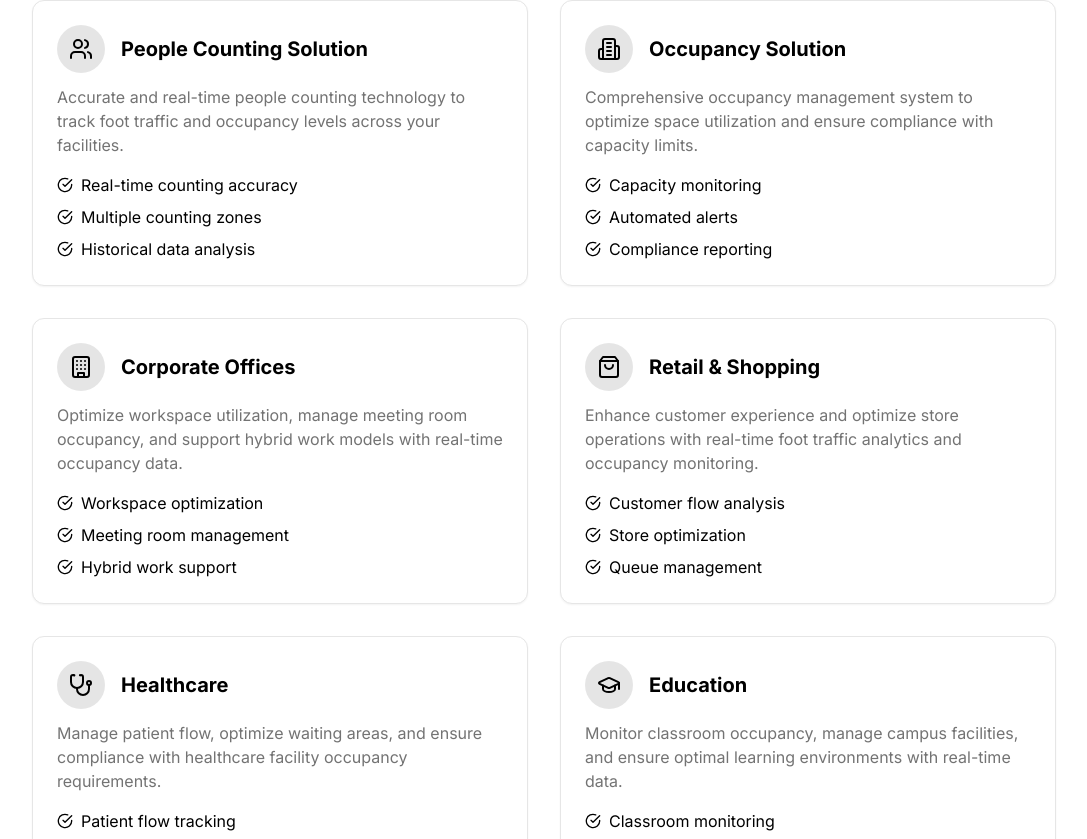
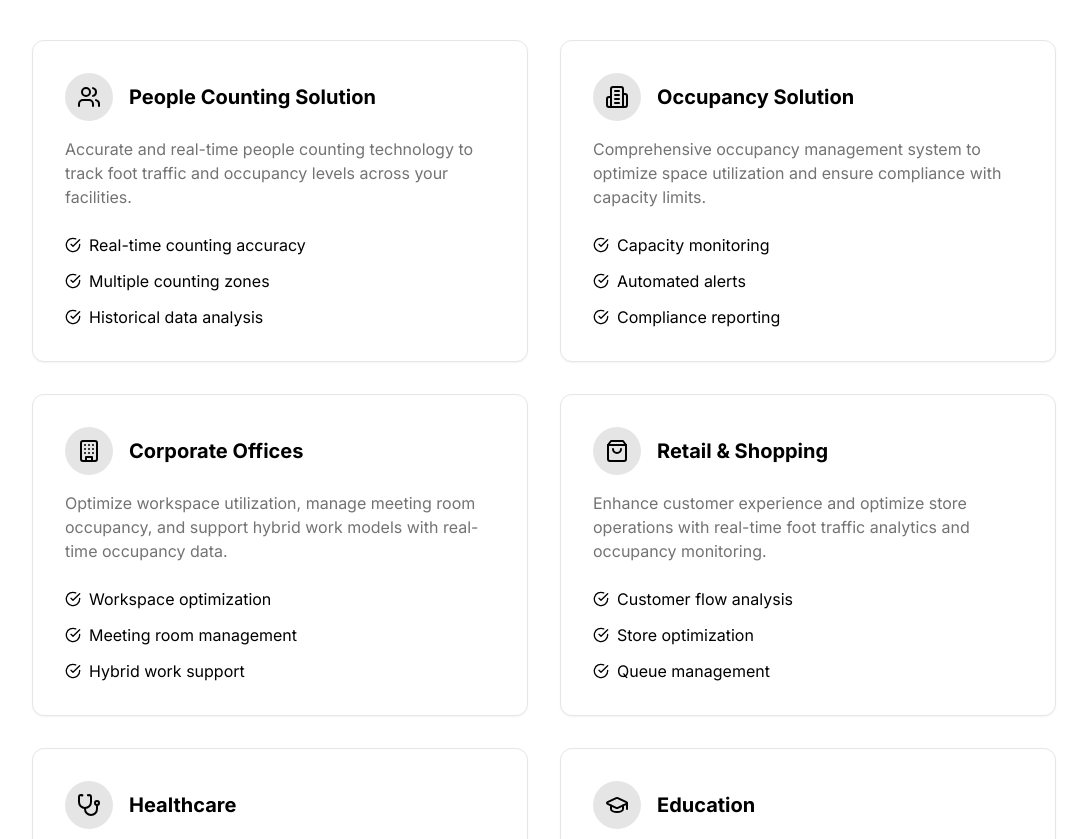
Before and after one commit to Ashishsingh0529/occupancy-iq, a Next.js app: page / in a window 1280 px wide. Shown: the part 1021-1860 px from the top of the page, without its empty margins (96-1183 px from the left). Built offline with nearby package versions, Linux system fonts and the light colour scheme.

Commit message:
style: improve solutions section padding and spacing for better visual balance

```diff
--- a/app/page.tsx
+++ b/app/page.tsx
@@ -120,10 +120,10 @@ export default function Page() {
           </div>
         </section>
 
-        <section id="solutions" className="w-full py-12 md:py-24 lg:py-32 bg-white">
+        <section id="solutions" className="w-full py-16 md:py-24 lg:py-32 bg-white">
           <div className="container px-4 md:px-6">
-            <div className="flex flex-col items-center justify-center space-y-4 text-center">
-              <div className="space-y-2">
+            <div className="flex flex-col items-center justify-center space-y-6 text-center mb-12">
+              <div className="space-y-3">
                 <div className="inline-block rounded-lg bg-primary px-3 py-1 text-sm text-primary-foreground">
                   Solutions
                 </div>
@@ -135,18 +135,18 @@ export default function Page() {
                 </p>
               </div>
             </div>
-            <div className="mx-auto grid max-w-5xl gap-8 py-12 lg:grid-cols-2">
-              <div id="people-counting" className="rounded-xl border bg-background p-6 shadow-sm">
-                <div className="flex items-center gap-4">
+            <div className="mx-auto grid max-w-5xl gap-6 sm:gap-8 py-8 lg:grid-cols-2">
+              <div id="people-counting" className="rounded-xl border bg-background p-8 shadow-sm hover:shadow-md transition-shadow">
+                <div className="flex items-center gap-4 mb-4">
                   <div className="rounded-full bg-primary/10 p-3">
                     <Users className="h-6 w-6 text-primary" />
                   </div>
                   <h3 className="text-xl font-bold">People Counting Solution</h3>
                 </div>
-                <p className="mt-3 text-muted-foreground">
+                <p className="text-muted-foreground mb-6">
                   Accurate and real-time people counting technology to track foot traffic and occupancy levels across your facilities.
                 </p>
-                <ul className="mt-4 grid gap-2">
+                <ul className="grid gap-3">
                   <li className="flex items-center gap-2">
                     <CheckCircle className="h-4 w-4 text-primary" />
                     <span>Real-time counting accuracy</span>
@@ -161,17 +161,17 @@ export default function Page() {
                   </li>
                 </ul>
               </div>
-              <div id="occupancy" className="rounded-xl border bg-background p-6 shadow-sm">
-                <div className="flex items-center gap-4">
+              <div id="occupancy" className="rounded-xl border bg-background p-8 shadow-sm hover:shadow-md transition-shadow">
+                <div className="flex items-center gap-4 mb-4">
                   <div className="rounded-full bg-primary/10 p-3">
                     <Building2 className="h-6 w-6 text-primary" />
                   </div>
                   <h3 className="text-xl font-bold">Occupancy Solution</h3>
                 </div>
-                <p className="mt-3 text-muted-foreground">
+                <p className="text-muted-foreground mb-6">
                   Comprehensive occupancy management system to optimize space utilization and ensure compliance with capacity limits.
                 </p>
-                <ul className="mt-4 grid gap-2">
+                <ul className="grid gap-3">
                   <li className="flex items-center gap-2">
                     <CheckCircle className="h-4 w-4 text-primary" />
                     <span>Capacity monitoring</span>
@@ -186,18 +186,18 @@ export default function Page() {
                   </li>
                 </ul>
               </div>
-              <div id="corporate" className="rounded-xl border bg-background p-6 shadow-sm">
-                <div className="flex items-center gap-4">
+              <div id="corporate" className="rounded-xl border bg-background p-8 shadow-sm hover:shadow-md transition-shadow">
+                <div className="flex items-center gap-4 mb-4">
                   <div className="rounded-full bg-primary/10 p-3">
                     <Building className="h-6 w-6 text-primary" />
                   </div>
                   <h3 className="text-xl font-bold">Corporate Offices</h3>
                 </div>
-                <p className="mt-3 text-muted-foreground">
+                <p className="text-muted-foreground mb-6">
                   Optimize workspace utilization, manage meeting room occupancy, and support hybrid work models with
                   real-time occupancy data.
                 </p>
-                <ul className="mt-4 grid gap-2">
+                <ul className="grid gap-3">
                   <li className="flex items-center gap-2">
                     <CheckCircle className="h-4 w-4 text-primary" />
                     <span>Workspace optimization</span>
@@ -212,18 +212,18 @@ export default function Page() {
                   </li>
                 </ul>
               </div>
-              <div id="retail" className="rounded-xl border bg-background p-6 shadow-sm">
-                <div className="flex items-center gap-4">
+              <div id="retail" className="rounded-xl border bg-background p-8 shadow-sm hover:shadow-md transition-shadow">
+                <div className="flex items-center gap-4 mb-4">
                   <div className="rounded-full bg-primary/10 p-3">
                     <ShoppingBag className="h-6 w-6 text-primary" />
                   </div>
                   <h3 className="text-xl font-bold">Retail & Shopping</h3>
                 </div>
-                <p className="mt-3 text-muted-foreground">
+                <p className="text-muted-foreground mb-6">
                   Enhance customer experience and optimize store operations with real-time foot traffic analytics and
                   occupancy monitoring.
                 </p>
-                <ul className="mt-4 grid gap-2">
+                <ul className="grid gap-3">
                   <li className="flex items-center gap-2">
                     <CheckCircle className="h-4 w-4 text-primary" />
                     <span>Customer flow analysis</span>
@@ -238,18 +238,18 @@ export default function Page() {
                   </li>
                 </ul>
               </div>
-              <div id="healthcare" className="rounded-xl border bg-background p-6 shadow-sm">
-                <div className="flex items-center gap-4">
+              <div id="healthcare" className="rounded-xl border bg-background p-8 shadow-sm hover:shadow-md transition-shadow">
+                <div className="flex items-center gap-4 mb-4">
                   <div className="rounded-full bg-primary/10 p-3">
                     <Stethoscope className="h-6 w-6 text-primary" />
                   </div>
                   <h3 className="text-xl font-bold">Healthcare</h3>
                 </div>
-                <p className="mt-3 text-muted-foreground">
+                <p className="text-muted-foreground mb-6">
                   Manage patient flow, optimize waiting areas, and ensure compliance with healthcare facility
                   occupancy requirements.
                 </p>
-                <ul className="mt-4 grid gap-2">
+                <ul className="grid gap-3">
                   <li className="flex items-center gap-2">
                     <CheckCircle className="h-4 w-4 text-primary" />
                     <span>Patient flow tracking</span>
@@ -264,18 +264,18 @@ export default function Page() {
                   </li>
                 </ul>
               </div>
-              <div id="education" className="rounded-xl border bg-background p-6 shadow-sm">
-                <div className="flex items-center gap-4">
+              <div id="education" className="rounded-xl border bg-background p-8 shadow-sm hover:shadow-md transition-shadow">
+                <div className="flex items-center gap-4 mb-4">
                   <div className="rounded-full bg-primary/10 p-3">
                     <GraduationCap className="h-6 w-6 text-primary" />
                   </div>
                   <h3 className="text-xl font-bold">Education</h3>
                 </div>
-                <p className="mt-3 text-muted-foreground">
-                  Monitor classroom occupancy, manage campus facilities, and ensure optimal learning environments
-                  with real-time data.
+                <p className="text-muted-foreground mb-6">
+                  Monitor classroom occupancy, manage campus facilities, and ensure optimal learning environments with
+                  real-time data.
                 </p>
-                <ul className="mt-4 grid gap-2">
+                <ul className="grid gap-3">
                   <li className="flex items-center gap-2">
                     <CheckCircle className="h-4 w-4 text-primary" />
                     <span>Classroom monitoring</span>
```
